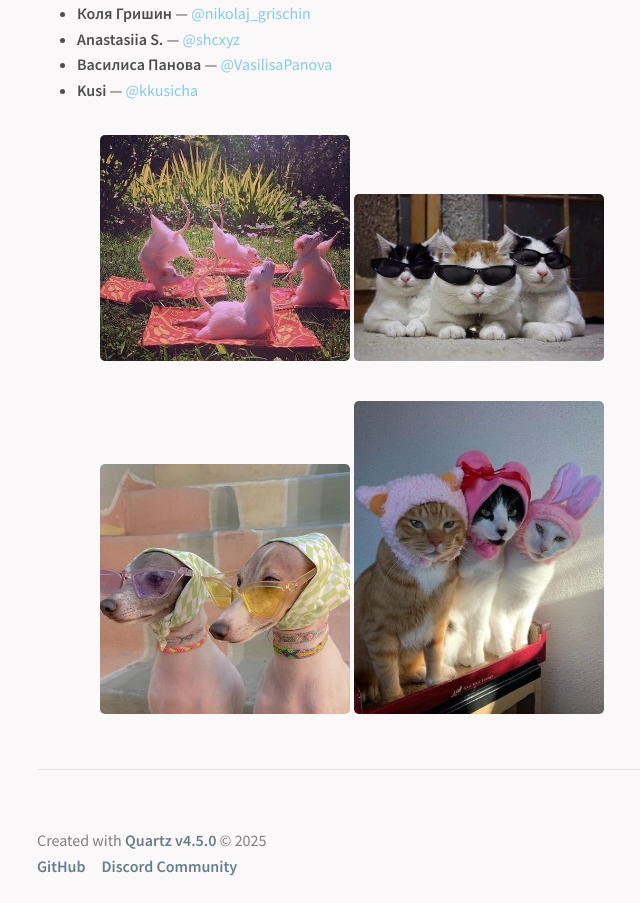
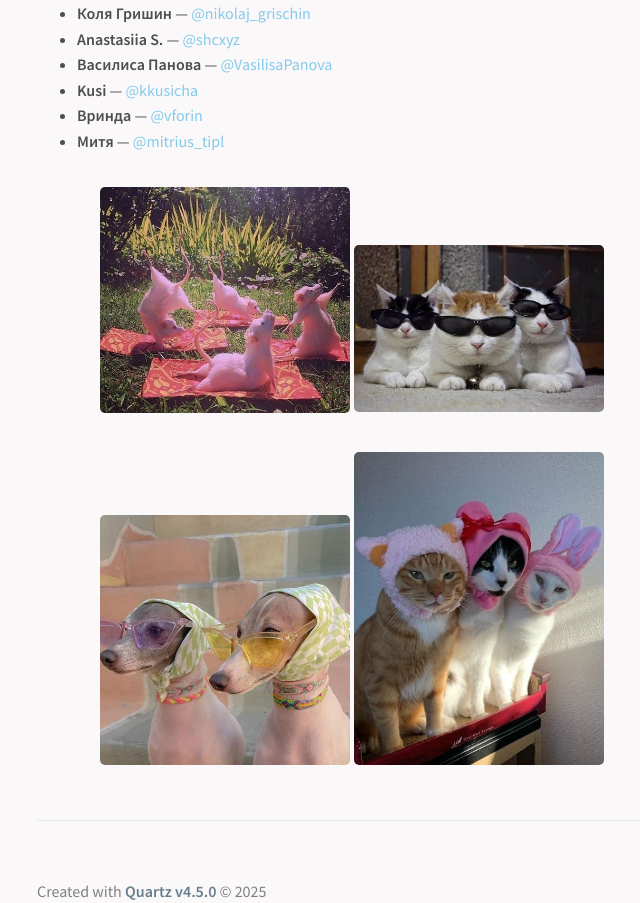
Before and after one commit to kkashintseva/konnie-ii, a website: page docs/miss-friends.html in a window 1280 px wide. Shown: the part 1224-2127 px from the top of the page, without its empty margins (288-928 px from the left). Drawn offline with nearby package versions, Linux system fonts and the light colour scheme.

Commit message:
Update miss-friends.html

```diff
--- a/docs/miss-friends.html
+++ b/docs/miss-friends.html
@@ -145,6 +145,8 @@ pre:hover > .expand-button {
 <li><strong>Anastasiia S.</strong> — <span style="color:#83caeb;">@shcxyz</span></li>
 <li><strong>Василиса Панова</strong> — <span style="color:#83caeb;">@VasilisaPanova</span></li>
 <li><strong>Kusi</strong> — <span style="color:#83caeb;">@kkusicha</span></li>
+<li><strong>Вринда</strong> — <span style="color:#83caeb;">@vforin</span></li>
+<li><strong>Митя</strong> — <span style="color:#83caeb;">@mitrius_tipl</span></li>
 </ul>
 <p align="center">
   <img src="./assets/friends2.jpg" width="250"/>
```
